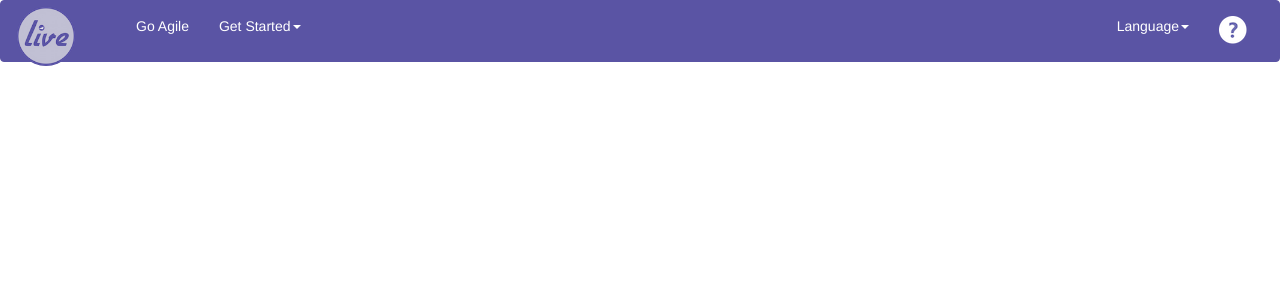
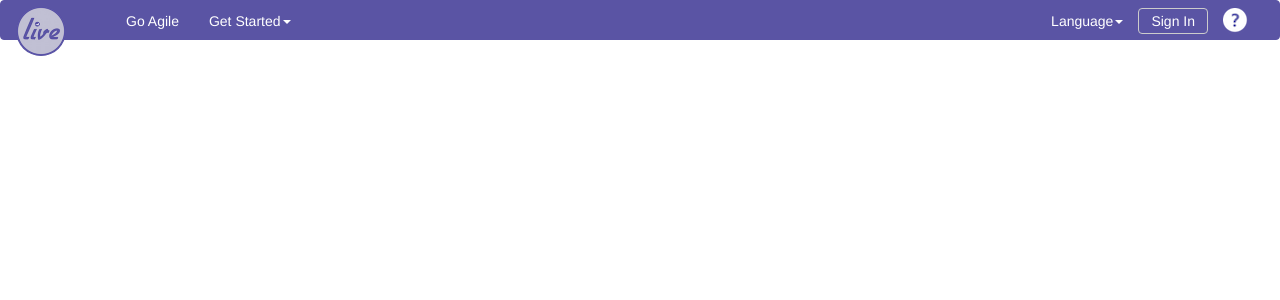
Before and after one commit to marketolive/heroku, a Python web app: template app/templates/base.html in a window 1280 px wide. Shown: the top 300 px of the page. Run offline with Jinja, Linux system fonts and the light colour scheme; the template is opened without the code that fills it, so the values that code supplies are empty; some libraries are stand-ins or nearby versions.

Commit message:
Reduce height and clean up navbar

```diff
--- a/app/static/base.css
+++ b/app/static/base.css
@@ -1,7 +1,7 @@
 .logo-nav {
   background-color: #5A54A4;
   border-radius: 50%;
-  width: 60px;
+  width: 50px;
 }
 
 .logo-nav-container:last-child {
@@ -14,7 +14,7 @@
 }
 
 .navbar {
-  min-height: 60px;
+  min-height: 40px;
   margin-bottom: 0px;
   z-index: 900;
 }
@@ -32,32 +32,79 @@
   color: white;
 }
 
-.help-nav {
-  width: 30px;
-}
-
 .help-icon {
   background: url('help-white-nav.png');
-  width: 30px;
-  height: 30px;
+  width: 26px;
+  height: 26px;
 }
 
 .help-icon:hover {
   background: url('help-orange-nav.png');
-  width: 30px;
+  width: 26px;
+  height: 26px;
+}
+
+.help-nav-link {
+  padding-top: 0px;
+  padding-bottom: 0px;
+}
+
+.sign-in-btn {
+  margin-top: 7px;
+  margin-bottom: 0px;
+  padding: 2px 12px;
+}
+
+.navbar-nav > li > a {
+    padding-top: 10px;
+    padding-bottom: 0px;
+}
+
+.navbar-default .navbar-nav > li > a:hover {
+    color: #d1d3d4;
+}
+
+.navbar-default .navbar-nav > li > button:hover {
+  background-color: transparent;
+  color: #d1d3d4;
+}
+
+.navbar-brand {
   height: 30px;
 }
 
-.help-nav-container:last-child {
-  display: none;
+.btn-default {
+  color: white;
+  background-color: transparent;
 }
 
-@media (max-width:767px) {
-  .navbar-default .navbar-nav .open .dropdown-menu>li>a {
-    color: #777;
+#help-nav-link {
+  padding-top: 7px;
+  padding-bottom: 0px;
+}
+
+@media (max-width:768px) {
+  .navbar-default .navbar-nav > li > a:hover {
+      color: #58595b;
   }
 
-  .navbar-default .navbar-nav .open .dropdown-menu>li>a:hover {
-    color: #777`;
+  .link-padding {
+    padding-top: 0px;
+    padding-bottom: 0px;
+  }
+
+  .navbar-nav > li > a {
+    padding-top: 0px;
+    padding-bottom: 0px;
+  }
+
+  .help-nav-link {
+    padding-top: 0px;
+    padding-bottom: 0px;
+  }
+
+  #help-nav-link {
+    padding-top: 0px;
+    padding-bottom: 0px;
   }
 }
--- a/app/templates/base.html
+++ b/app/templates/base.html
@@ -60,7 +60,7 @@
                 </ul>
                 <ul class="nav navbar-nav navbar-right">
                     <li class="dropdown">
-                        <a href="#" class="dropdown-toggle" data-toggle="dropdown" role="button" aria-haspopup="true" aria-expanded="false">Language<span class="caret"></span></a>
+                        <a href="#" class="dropdown-toggle link-padding" data-toggle="dropdown" role="button" aria-haspopup="true" aria-expanded="false">Language<span class="caret"></span></a>
                         <ul class="dropdown-menu">
                             <li><a href="#">English</a></li>
                             <li><a href="#">日本語（日本）</a></li>
@@ -70,19 +70,12 @@
                         </ul>
                     </li>
                     <li>
-                        <a href="#">
-                            <div class="help-nav help-icon"></div>
+                        <button type="button" class="btn btn-default navbar-btn sign-in-btn">Sign In</button>
+                    </li>
+                    <li>
+                        <a id="help-nav-link" class="help-nav-link" href="#">
+                            <div class="help-icon"></div>
                         </a>
-<!--                             <div class="help-nav-container">
-                                <a href="#">
-                                    <img class="help-nav" alt="Marketo Live Help" src="{{ url_for('static', filename='help-white.png') }}">
-                                </a>
-                            </div>
-                            <div class="help-nav-container">
-                                <a href="#">
-                                    <img class="help-nav" alt="Marketo Live Help" src="{{ url_for('static', filename='help-orange.png') }}">
-                                </a>
-                            </div> -->
                     </li>
                 </ul>
             </div>
```
Also changed, not shown: app/static/help-orange-nav.png, app/static/help-white-nav.png.
